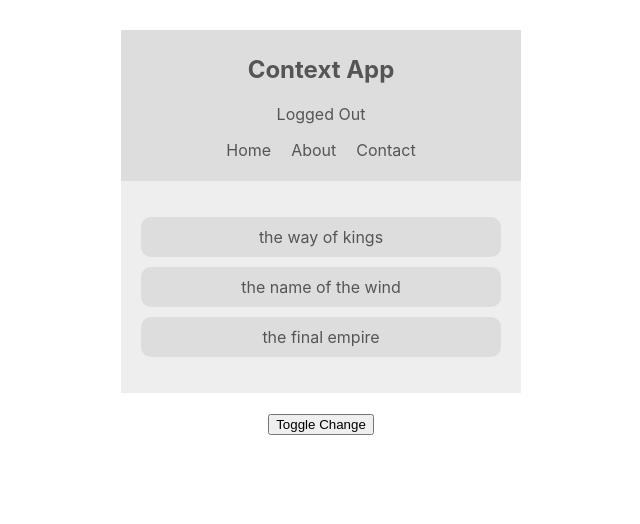
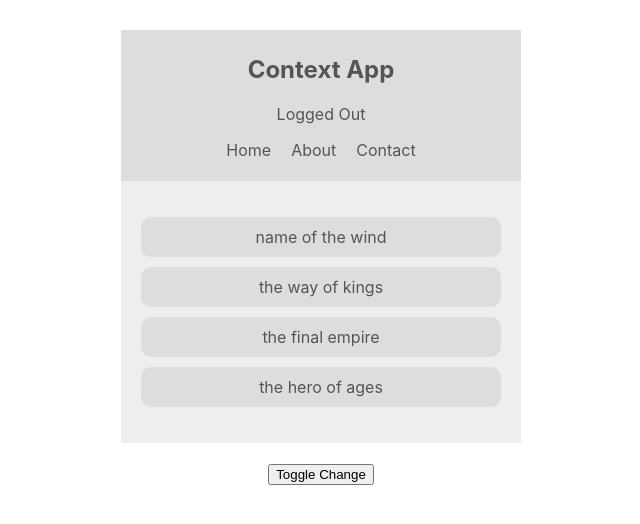
Before and after one commit to jps27CSE/React-Context-Hooks, a React (Create React App) app: page / in a window 1280 px wide. Shown: the top 524 px of the page, without its empty margins (319-959 px from the left). Built offline with nearby package versions, Linux system fonts and the light colour scheme.

Commit message:
Creating Context with Functional Components

```diff
--- a/src/App.js
+++ b/src/App.js
@@ -3,14 +3,17 @@
 import ThemeContextProvider from './contexts/ThemeContext';
 import ThemeToggle from './components/ThemeToggle'
 import AuthContextProvider from './contexts/AuthContext';
+import BookContextProvider from './contexts/BookContext';
 function App() {
   return (
     <div className="App">
       <ThemeContextProvider>
         <AuthContextProvider>
-        <Navbar />
-        <BookList />
-        <ThemeToggle />
+          <Navbar />
+          <BookContextProvider>
+            <BookList />
+          </BookContextProvider>
+          <ThemeToggle />
         </AuthContextProvider>
       </ThemeContextProvider>
     </div>
--- a/src/components/BookList.js
+++ b/src/components/BookList.js
@@ -1,15 +1,20 @@
 import React, { useContext } from 'react'
 import { ThemeContext } from '../contexts/ThemeContext'
-
+import {BookContext} from '../contexts/BookContext'
 const BookList = () => {
     const { isLightTheme, light, dark } = useContext(ThemeContext)
     const theme = isLightTheme ? light : dark
+    const {books} =useContext(BookContext)
     return (
         <div className='book-list' style={{ color: theme.syntax, background: theme.bg }}>
             <ul>
-                <li style={{ background: theme.ui }}>the way of kings</li>
-                <li style={{ background: theme.ui }}>the name of the wind</li>
-                <li style={{ background: theme.ui }}>the final empire</li>
+                {
+                    books.map(book =>{
+                        return(
+                            <li style={{ background: theme.ui }} key={book.id}>{book.title}</li>
+                        )
+                    })
+                }
             </ul>
         </div>
     )
--- /dev/null
+++ b/src/contexts/BookContext.js
@@ -0,0 +1,19 @@
+import React, { createContext, useState } from 'react';
+
+export const BookContext = createContext();
+
+const BookContextProvider = (props) => {
+  const [books, setBooks] = useState([
+    {title: 'name of the wind', id: 1},
+    {title: 'the way of kings', id: 2},
+    {title: 'the final empire', id: 3},
+    {title: 'the hero of ages', id: 4}
+  ]);
+  return (
+    <BookContext.Provider value={{books}}>
+      {props.children}
+    </BookContext.Provider>
+  )
+}
+
+export default BookContextProvider;
```
